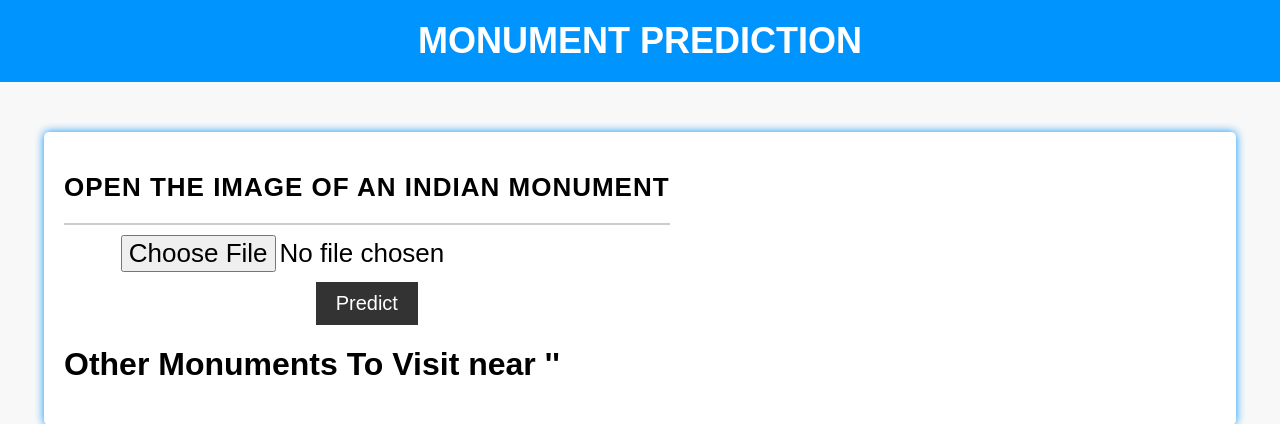
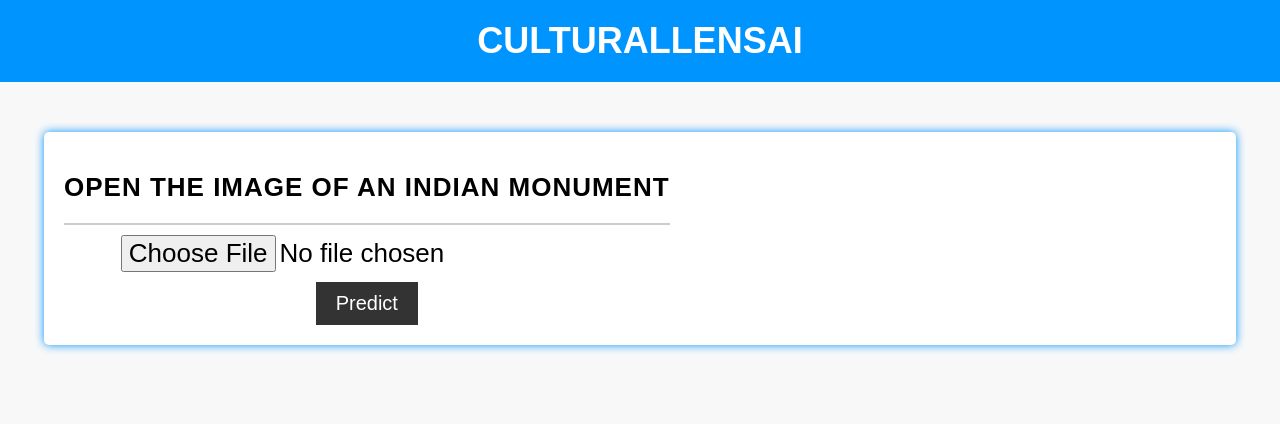
Before and after one commit to KrishV9055/CulturalLens.AI, a Flask app: page / in a window 1280 px wide. Shown: the top 424 px of the page. Run offline with Flask 3, Linux system fonts and the light colour scheme; some libraries are stand-ins or nearby versions.

Commit message:
Update index.html

```diff
--- a/templates/index.html
+++ b/templates/index.html
@@ -4,7 +4,7 @@
 <head>
     <meta charset="UTF-8">
     <meta name="viewport" content="width=device-width, initial-scale=1.0">
-    <title>Monument Prediction</title>
+    <title>CulturalLensAI</title>
     <!-- Include the latest Leaflet CSS and JS -->
     <link rel="stylesheet" href="https://unpkg.com/leaflet@1.7.1/dist/leaflet.css" />
     <style>
@@ -95,7 +95,7 @@
 
 <body>
     <header>
-        <h1>Monument Prediction</h1>
+        <h1>CulturalLensAI</h1>
     </header>
     <div class="container">
         <div class="form-container">
@@ -170,10 +170,10 @@
         </div>
         <div id="div3">
             <div id="map_div">
+                {% if monument_name and monument_coordinates %}
                 <h1>
                     Other Monuments To Visit near '{{monument_name}}'
                 </h2>
-                {% if monument_name and monument_coordinates %}
                 <div id="heading_map2">
                     <div id="nearest_monuments"></div>
                     <div id="other-monuments-map"></div>
```
